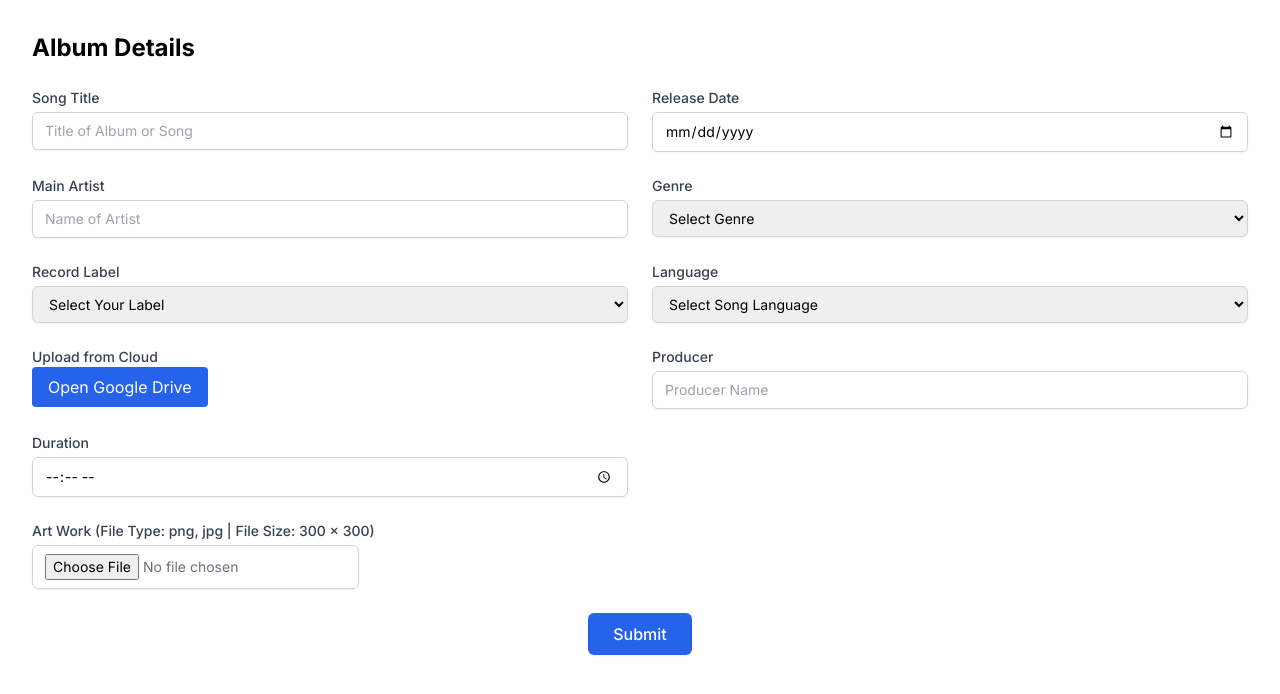
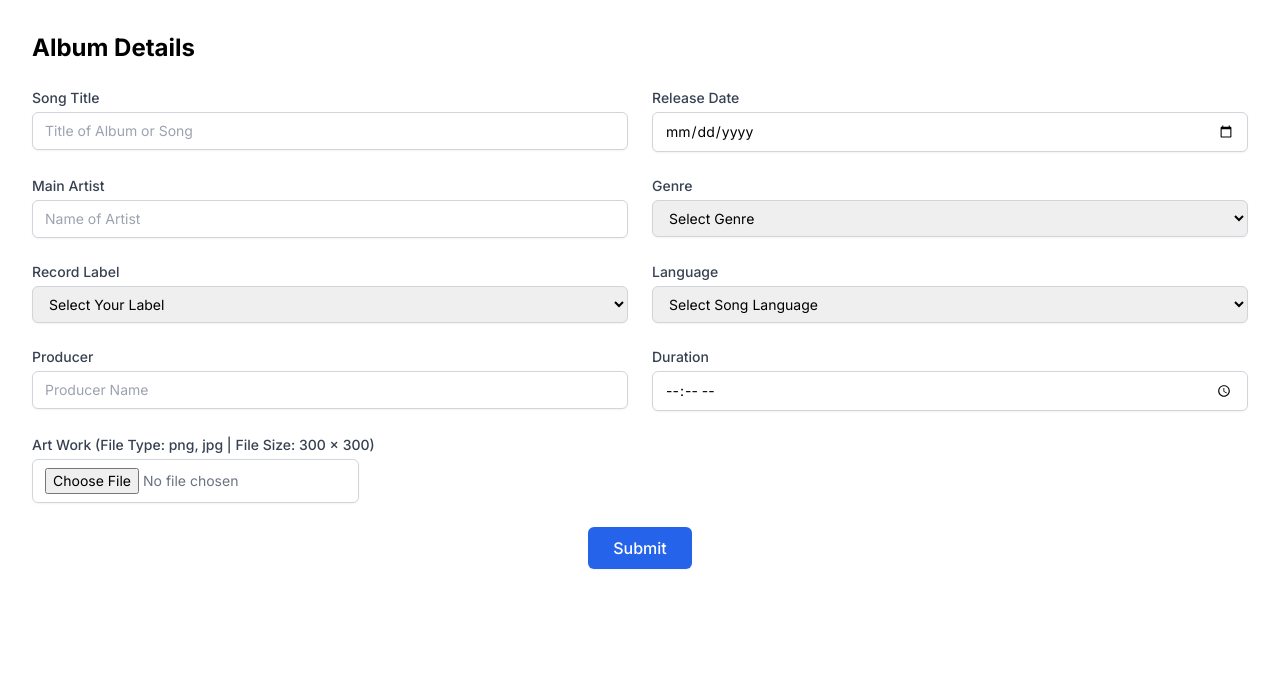
Before and after one commit to Mrpradhanji/my-app, a Next.js app: page / in a window 1280 px wide. Shown: the top 694 px of the page. Built offline with nearby package versions, Linux system fonts and the light colour scheme.

Commit message:
At 02 Am

```diff
--- a/src/app/Schema/albumSchema.js
+++ b/src/app/Schema/albumSchema.js
@@ -8,7 +8,7 @@ export const albumSchema = z.object({
   genre: z.string().nonempty("Genre is required"),
   label: z.string().nonempty("Record label is required"),
   language: z.string().nonempty("Language is required"),
-  googleDriveLink: z.string().url("Must be a valid URL"),
+  //googleDriveLink: z.string().url("Must be a valid URL"),
   producer: z.string().nonempty("Producer name is required"),
   duration: z.string().nonempty("Duration is required"),
   artwork: z.any(),
--- a/src/app/components/AlbumForm.js
+++ b/src/app/components/AlbumForm.js
@@ -1,7 +1,6 @@
 "use client";
 import React, { useState } from 'react';
 import { albumSchema } from '../Schema/albumSchema';
-import GooglePicker from './GooglePicker';
 
 const AlbumForm = () => {
   const [formData, setFormData] = useState({
@@ -11,7 +10,6 @@ const AlbumForm = () => {
     genre: '',
     label: '',
     language: '',
-    googleDriveLink: '',
     producer: '',
     duration: '',
     artwork: null,
@@ -26,10 +24,6 @@ const AlbumForm = () => {
 
   const handleFileChange = (e) => {
     setFormData({ ...formData, artwork: e.target.files[0] });
-  };
-
-  const handleGoogleSelect = (doc) => {
-    setFormData({ ...formData, googleDriveLink: doc.url });
   };
 
   const handleSubmit = (e) => {
@@ -123,16 +117,6 @@ const AlbumForm = () => {
             {errors.language && <p className="text-red-500 text-sm mt-1">{errors.language[0]}</p>}
           </div>
           <div>
-            <label className="block text-sm font-medium text-gray-700">Upload from Cloud</label>
-            <GooglePicker onSelect={handleGoogleSelect} />
-            {formData.googleDriveLink && (
-              <p className="text-sm mt-1 text-green-500">File selected from Google Drive.</p>
-            )}
-            {errors.googleDriveLink && (
-              <p className="text-red-500 text-sm mt-1">{errors.googleDriveLink[0]}</p>
-            )}
-          </div>
-          <div>
             <label className="block text-sm font-medium text-gray-700">Producer</label>
             <input
               type="text"
@@ -156,7 +140,7 @@ const AlbumForm = () => {
             {errors.duration && <p className="text-red-500 text-sm mt-1">{errors.duration[0]}</p>}
           </div>
           <div className="flex flex-col col-span-2">
-          <label className="block text-sm font-medium text-gray-700">
+            <label className="block text-sm font-medium text-gray-700">
               Art Work (File Type: png, jpg | File Size: 300 x 300)
             </label>
             <div className="max-w-fit mt-1 flex items-center justify-between border border-gray-300 rounded-md shadow-sm py-2 px-3 focus:outline-none focus:ring-blue-500 focus:border-blue-500">
```
